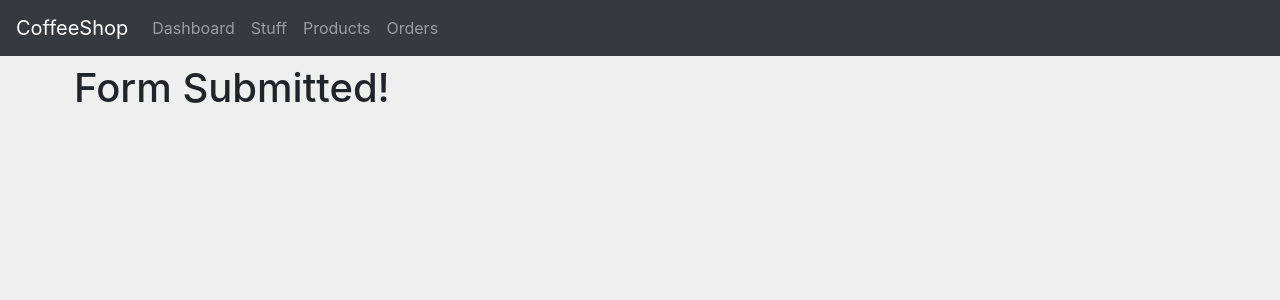
After one commit to rkeytech/coffee-shop, a Flask app: page /stuff/add in a window 1280 px wide. The commit adds this page. Shown: the top 300 px of the page. Run offline with Flask 2, Linux system fonts and the light colour scheme; some libraries are stand-ins or nearby versions.

Commit message:
forms.py

```diff
--- a/app.py
+++ b/app.py
@@ -1,9 +1,5 @@
 from flask import Flask, render_template
-from flask_wtf import FlaskForm
-from wtforms import StringField, SubmitField
-from wtforms.validators import DataRequired
-from sqlalchemy import SQLAlchemy
-from datetime import datetime
+from forms import MemberForm
 
 
 # Create a Flask Instance
@@ -26,6 +22,17 @@ def stuff():
              [1, "Giorgos", "Zach", "Waiter"],
              [2, "Eva", "Zach", "Waiter"]]
     return render_template('stuff.html', stuff=stuff, title='Stuff')
+
+
+@app.route('/stuff/add', methods=['POST', 'GET'])
+def add_member():
+    form = MemberForm()
+    if form.validate_on_submit():
+        form.submit.data = ''
+    context = {
+        'form': form
+    }
+    return render_template('add_member.html', context=context, title='Add new stuff')
 
 
 @app.route('/profile/<pk>')
--- /dev/null
+++ b/forms.py
@@ -0,0 +1,10 @@
+from flask_wtf import FlaskForm
+from wtforms import StringField, SubmitField
+from wtforms.validators import DataRequired
+
+
+class MemberForm(FlaskForm):
+    first_name = StringField('First Name', validators=[DataRequired()])
+    last_name = StringField('Last Name', validators=[DataRequired()])
+    job = StringField('Job', validators=[DataRequired()])
+    submit = SubmitField('Add stuff')
--- /dev/null
+++ b/templates/add_member.html
@@ -0,0 +1,34 @@
+{% extends 'base.html' %}
+
+{% block title %} {{ title }} {% endblock %}
+
+{% block content %}
+
+{% if context.form.submit %}
+<h1>Form Submitted!</h1>
+
+{% else %}
+<form action="{{ url_for('add_member') }}" method="POST">
+    {{ context.form.hidden_tag() }}
+
+    <div class="form-group">
+        <label for="first_name">{{ context.form.first_name.label }}</label>
+        {{ context.form.first_name(class="form-control", id="first_name") }}
+    </div>
+
+    <div class="form-group">
+        <label for="last_name">{{ context.form.last_name.label }}</label>
+        {{ context.form.first_name(class="form-control", id="last_name") }}
+    </div>
+
+    <div class="form-group">
+        <label for="job">{{ context.form.job.label }}</label>
+        {{ context.form.first_name(class="form-control", id="job") }}
+    </div>
+
+    {{ context.form.submit(class="btn btn-primary") }}
+
+</form>
+{% endif %}
+
+{% endblock %}
--- a/templates/stuff.html
+++ b/templates/stuff.html
@@ -43,6 +43,6 @@
     </div>
 </div>
 <div class="row">
-    <a class="btn btn-outline-dark" href="#" role="button">Add new stuff</a>
+    <a class="btn btn-outline-dark" href="{{ url_for('add_member') }}" role="button">Add new stuff</a>
 </div>
 {% endblock content %}
```
